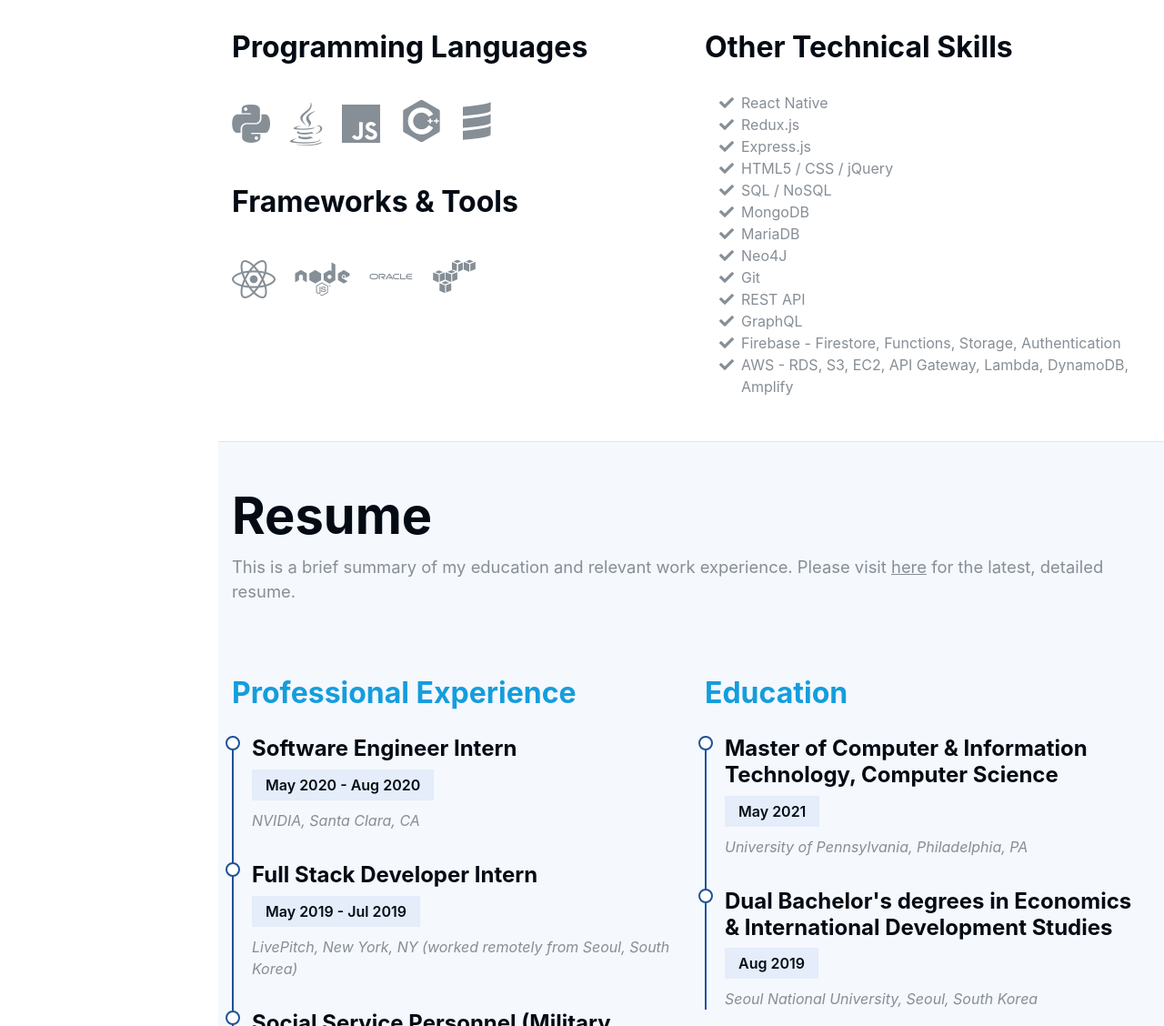
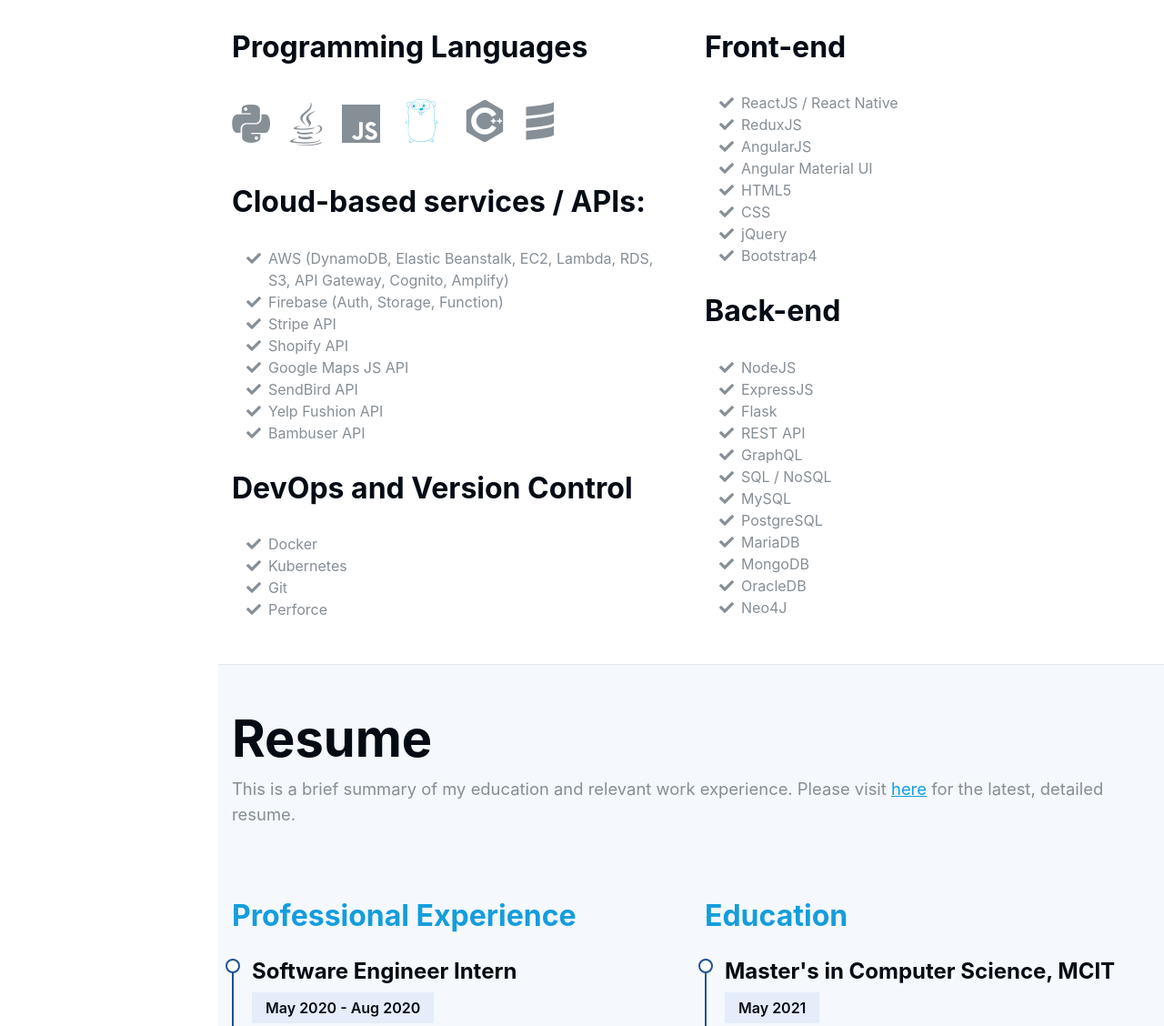
Before and after one commit to jhtomlee/personal-website, a plain HTML site: page index.html in a window 1280 px wide. Shown: the part 1377-2505 px from the top of the page at 91% size. Drawn offline with nearby package versions, Linux system fonts and the light colour scheme; a web font is replaced by a local one.

Commit message:
Update skills, add new project, and other small modifications

```diff
--- a/index.html
+++ b/index.html
@@ -120,7 +120,7 @@
                             I'm always open to new challenges that would require me to learn new technical skills and tools.
                             I've lived in Guatemala🇬🇹, South Korea🇰🇷 and the United States🇺🇸, and I'm
                             trilingual in English, Spanish and Korean. I'm seeking new-grad, full-time opportunities in software
-                            engineering starting June 2021.  </p>
+                            engineering upon graduation in Dec 2020 or May 2021.  </p>
                     </div>
                     <div class="col-lg-6" data-aos="fade-up">
                         <img class="img-fluid img-profile rounded-circle" width="400" height="400" src="img/profile2.jpg"  alt="">
@@ -143,13 +143,35 @@
                                 <i class="javascript fab fa-js"></i>
                             </li>
                             <li class="list-inline-item">
+                                <i class="golang devicon-go-line colored"></i>
+                            </li>
+                            <li class="list-inline-item">
                                 <i class="cplus devicon-cplusplus-plain"></i>
                             </li>
                             <li class="list-inline-item">
                                 <i class="scala icon-scala"></i>
                             </li>
                         </ul>
-                        <h5 class="about-title">Frameworks &amp; Tools <span id="frameworkOnChange"> </span> </h5>
+                        <h5 class="about-title">Cloud-based services / APIs: </h5>
+                        <ul class="skill-list fa-ul mb-0">
+                            <li><i class="fa-li fa fa-check"></i>  AWS (DynamoDB, Elastic Beanstalk, EC2, Lambda, RDS, S3, API Gateway, Cognito, Amplify) </li>
+                            <li><i class="fa-li fa fa-check"></i> Firebase (Auth, Storage, Function) </li>
+                            <li><i class="fa-li fa fa-check"></i> Stripe API</li>
+                            <li><i class="fa-li fa fa-check"></i> Shopify API</li>
+                            <li><i class="fa-li fa fa-check"></i> Google Maps JS API</li>
+                            <li><i class="fa-li fa fa-check"></i> SendBird API</li>
+                            <li><i class="fa-li fa fa-check"></i> Yelp Fushion API</li>
+                            <li><i class="fa-li fa fa-check"></i> Bambuser API</li>
+                        </ul>
+                        <h5 class="about-title">DevOps and Version Control </h5>
+                        <ul class="skill-list fa-ul mb-0">
+                            <li><i class="fa-li fa fa-check"></i> Docker </li>
+                            <li><i class="fa-li fa fa-check"></i> Kubernetes</li>
+                            <li><i class="fa-li fa fa-check"></i> Git</li>
+                            <li><i class="fa-li fa fa-check"></i> Perforce</li>
+                        </ul>
+
+                        <!-- <h5 class="about-title">Frameworks &amp; Tools <span id="frameworkOnChange"> </span> </h5>
                         <ul class="list-inline dev-icons">
                             <li class="list-inline-item">
                                 <i class="react fab fa-react"></i>
@@ -163,11 +185,37 @@
                             <li class="list-inline-item">
                                 <i class="aws devicon-amazonwebservices-original"></i>
                             </li>
-                        </ul>
+                        </ul> -->
                     </div>
                     <div class="col-lg-6" data-aos="fade-up" data-aos-delay="400">
-                        <h5 class="about-title">Other Technical Skills</h5>
+                        <h5 class="about-title">Front-end </h5>
+                        <ul class="skill-list fa-ul mb-0">
+                            <li><i class="fa-li fa fa-check"></i> ReactJS / React Native</li>
+                            <li><i class="fa-li fa fa-check"></i> ReduxJS</li>
+                            <li><i class="fa-li fa fa-check"></i> AngularJS</li>
+                            <li><i class="fa-li fa fa-check"></i> Angular Material UI</li>
+                            <li><i class="fa-li fa fa-check"></i> HTML5</li>
+                            <li><i class="fa-li fa fa-check"></i> CSS</li>
+                            <li><i class="fa-li fa fa-check"></i> jQuery</li>
+                            <li><i class="fa-li fa fa-check"></i> Bootstrap4</li>
+                        </ul>
+                        <h5 class="about-title">Back-end</h5>
+                        <ul class="skill-list fa-ul mb-0">
+                            <li><i class="fa-li fa fa-check"></i> NodeJS</li>
+                            <li><i class="fa-li fa fa-check"></i> ExpressJS</li>
+                            <li><i class="fa-li fa fa-check"></i> Flask</li>
+                            <li><i class="fa-li fa fa-check"></i> REST API</li>
+                            <li><i class="fa-li fa fa-check"></i> GraphQL</li>
+                            <li><i class="fa-li fa fa-check"></i> SQL / NoSQL</li>
+                            <li><i class="fa-li fa fa-check"></i> MySQL</li>
+                            <li><i class="fa-li fa fa-check"></i> PostgreSQL</li>
+                            <li><i class="fa-li fa fa-check"></i> MariaDB</li>
+                            <li><i class="fa-li fa fa-check"></i> MongoDB</li>
+                            <li><i class="fa-li fa fa-check"></i> OracleDB</li>
+                            <li><i class="fa-li fa fa-check"></i> Neo4J</li>
+                        </ul>
 
+                        <!-- <h5 class="about-title">Other Technical Skills</h5>
                         <ul class="skill-list fa-ul mb-0">
                             <li>
                                 <i class="fa-li fa fa-check"></i> React Native
@@ -208,7 +256,7 @@
                             <li class="aws-details">
                                 <i class="fa-li fa fa-check"></i> AWS - RDS, S3, EC2, API Gateway, Lambda, DynamoDB, Amplify
                             </li>
-                        </ul>
+                        </ul> -->
                     </div>
                 </div>
             </div>
@@ -221,7 +269,11 @@
 
                 <div class="section-title">
                     <h4>Resume</h4>
-                    <p class="lead mb-5"> This is a brief summary of my education and relevant work experience. Please visit  <a style="color: #868e96 ;" target="_blank" href="https://s3-us-west-1.amazonaws.com/www.jhtomlee.com/Tom+Jonghyun+Lee+-+Resume.pdf"><u>here</u></a> for the latest, detailed resume.   </p>
+                    <p class="lead mb-5"> This is a brief summary of my education and relevant work experience. Please visit
+                        <a style="color: #149ddd  ;" target="_blank" href="https://s3-us-west-1.amazonaws.com/www.jhtomlee.com/Tom+Jonghyun+Lee+-+June2020.pdf">
+                            <u  >here</u>
+                        </a> for the latest, detailed resume.
+                    </p>
 
                 </div>
 
@@ -249,7 +301,7 @@
                         <div data-aos="fade-up" data-aos-delay="100">
                             <h5 class="resume-title">Education</h5>
                             <div class="resume-item">
-                                <h6>Master of Computer &amp; Information Technology, Computer Science</h6>
+                                <h6>Master's in Computer Science, MCIT </h6>
                                 <h7>May 2021</h7>
                                 <p class="location"><em>University of Pennsylvania, Philadelphia, PA</em></p>
                             </div>
@@ -291,6 +343,34 @@
                 </div>
 
                 <div class="row">
+
+                    <!-- Comments API -->
+                    <div class="col-lg-4 col-md-6  portfolio-item" data-aos="fade-up" data-aos-delay="100">
+                        <div class="portfolio-wrap">
+                            <img src="img/projects/commentsapi.png" class="img-fluid" alt="">
+                            <div class="portfolio-title">
+                                <a>Personal-website</a>
+                            </div>
+                            <div class="portfolio-description">
+                                <p>
+                                    <span class="badge" style="background-color: rgb(0, 183, 255); color: white;">Go</span>
+                                    <span class="badge" style="background-color: blue; color: white;">GORM</span>
+                                    <span class="badge" style="background-color: green; color: white;">Docker</span>
+                                    <span class="badge" style="background-color: rgb(4, 6, 104); color: white;">Kubernetes</span>
+                                    <span class="badge" style="background-color: rgb(108, 0, 122); color: white;">minikube</span>
+                                    <span class="badge" style="background-color: red; color: white;">Gorilla Mux</span>
+                                    <span class="badge" style="background-color: rgb(255, 166, 0); color: white;">REST API</span>
+                                </p>
+                            </div>
+                            <div class="portfolio-links">
+                                <a href="https://github.com/jhtomlee/comments-API" target="_blank" title="See code"><i
+                                        class="bx bx-link"></i></a>
+                            </div>
+                        </div>
+
+                        <p> <strong style="color: #149ddd ;">Comments-API: </strong>
+                            A back-end API endpoints for comment posting feature! Implemented back-end server and REST API endpoints with Go, GORM, and a PostreSQL db container ran with Docker. Also dockerized the API by building a Docker Image and deployed it on a local Kubernetes cluster using minikube. </p>
+                    </div>
 
                     <!-- Personal Website -->
                     <div class="col-lg-4 col-md-6  portfolio-item" data-aos="fade-up" data-aos-delay="100">
@@ -614,7 +694,7 @@
             <p> <a style="color: #868e96 ;"href="https://www.linkedin.com/in/jhtomlee/" target="_blank">
                 <u>Visit Linkedin </u>
             </a>for references from previous co-workers and supervisors.</p>
-            <p>Please contact me at <a style="color: #868e96 ;" href="mailto:jhtomlee@gmail.com"><u>jhtomlee@gmail.com</u></a>.  Thank you!</p>
+            <p>Please contact me at <a style="color: #868e96 ;" href="mailto:jhtomlee@gmail.com"><u>jhtomlee@gmail.com</u></a>.</p>
         </div>
     </div>
 
```
